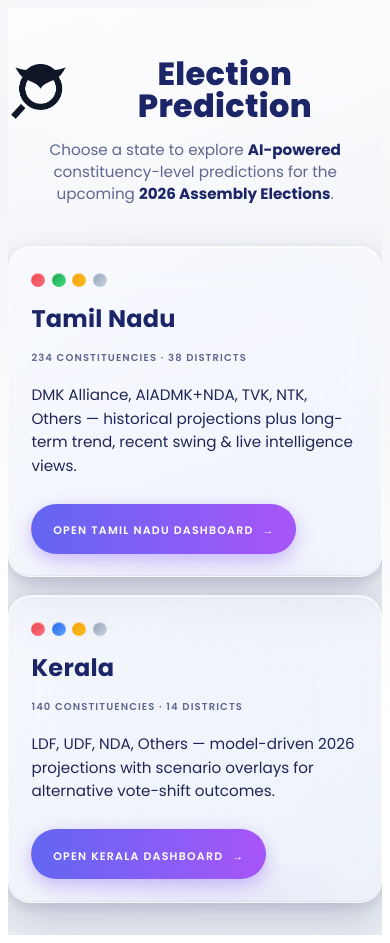
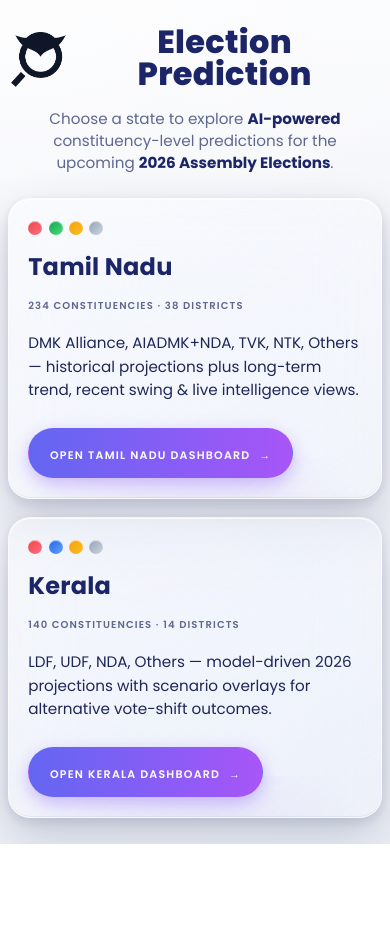
Before and after one commit to HashTech113/Election_Prediction, a React (Vite) app in the folder frontend/: page / in a window 390 px wide. After the commit the page ends 844 px from the top, so only its background shows below. Built offline with nearby package versions, Linux system fonts and the light colour scheme.

Commit message:
update all the modified files

```diff
--- a/frontend/src/modules/kerala/index.css
+++ b/frontend/src/modules/kerala/index.css
@@ -927,6 +927,20 @@ select:focus {
   padding: 0.26rem 0.62rem;
 }
 
+.explorer-title-block {
+  display: flex;
+  flex-direction: column;
+  align-items: center;
+  gap: 0.15rem;
+}
+
+.explorer-subtitle {
+  margin: 0;
+  font-size: 0.82rem;
+  color: var(--muted);
+  letter-spacing: 0.02em;
+}
+
 .table-wrap {
   position: relative;
   z-index: 1;
--- a/frontend/src/styles/landing.css
+++ b/frontend/src/styles/landing.css
@@ -1,6 +1,13 @@
 /* Landing page theme — scoped under .landing-page so it doesn't collide
    with the per-state dashboard CSS, which uses generic class names like
    .app-shell, .container, .hero. Class names here are prefixed `l-`. */
+
+html,
+body,
+#root {
+  margin: 0;
+  height: 100%;
+}
 
 .landing-page {
   --bg0: #f8f9fc;
@@ -18,7 +25,8 @@
 
   position: relative;
   overflow: hidden;
-  min-height: 100vh;
+  min-height: 100dvh;
+  height: 100dvh;
   font-family: "Poppins", "Segoe UI", system-ui, sans-serif;
   color: var(--ink);
   background:
@@ -60,15 +68,16 @@
 .l-container {
   width: min(1240px, 96vw);
   margin: 0 auto;
-  padding: 3rem 0 2.5rem;
+  padding: 1.2rem 0 1.4rem;
   display: grid;
-  gap: 2.2rem;
-  min-height: 100vh;
+  gap: 1.4rem;
+  min-height: 0;
+  height: 100%;
   align-content: center;
 }
 
 .l-hero {
-  padding: 1.1rem 0.2rem 0.45rem;
+  padding: 0.15rem 0.2rem 0.45rem;
   text-align: center;
 }
 
@@ -126,7 +135,7 @@
   grid-template-columns: repeat(2, minmax(0, 1fr));
   gap: 1.6rem;
   width: 100%;
-  margin: 0.5rem auto 0;
+  margin: 0 auto;
 }
 
 .l-state-card {
@@ -293,9 +302,9 @@
 }
 
 @media (max-width: 820px) {
-  .l-container { padding: 2rem 0; gap: 1.6rem; }
+  .l-container { padding: 1rem 0 1.2rem; gap: 1.1rem; }
   .l-state-grid { grid-template-columns: 1fr; gap: 1.1rem; }
-  .l-state-card-inner { padding: 1.6rem 1.4rem 1.4rem; }
+  .l-state-card-inner { padding: 1.35rem 1.2rem 1.2rem; }
 }
 
 @media (prefers-reduced-motion: reduce) {
```
